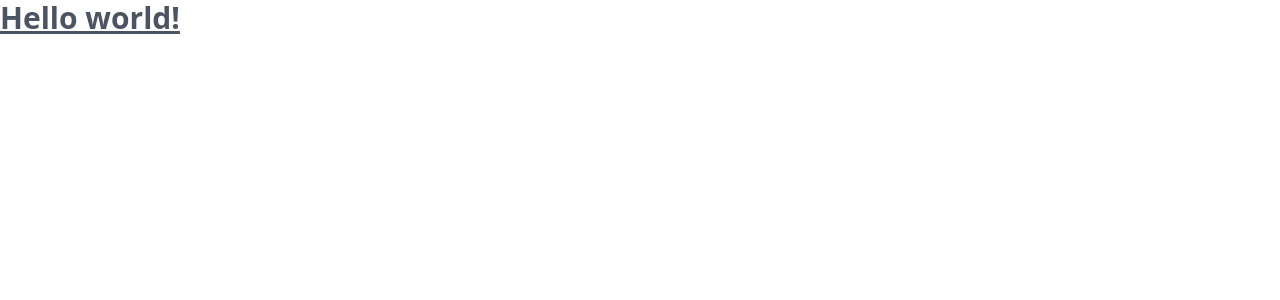
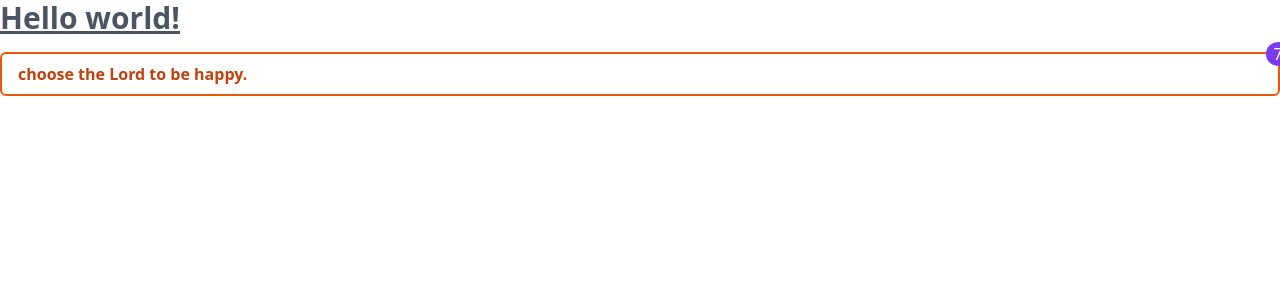
Before and after one commit to albert-byiringiro/vote-fusion, a React (Vite) app in the folder client/: page / in a window 1280 px wide. Shown: the top 300 px of the page. Built offline with nearby package versions, Linux system fonts and the light colour scheme.

Commit message:
feature: added RankedCheckbox component

```diff
--- a/client/src/App.tsx
+++ b/client/src/App.tsx
@@ -1,9 +1,12 @@
+import RankedCheckBox from "./components/ui/RankedCheckBox";
+
 export default function App() {
   return (
     <>
     <h1 className="text-3xl font-bold underline">
       Hello world!
     </h1>
+    <RankedCheckBox value={"choose the Lord to be happy."} rank={7}/>
     </>
   )
 }
--- /dev/null
+++ b/client/src/components/ui/RankedCheckBox.tsx
@@ -0,0 +1,20 @@
+type RankedCheckBoxProps = {
+    rank?: number;
+    value: string;
+    onSelect?: () => void;
+}
+
+const RankedCheckBox = ({ value, rank }: RankedCheckBoxProps) => (
+    <div className="my-4 box btn-orange relative">
+        <div className="">{value}</div>
+        {rank && (
+            <div className="absolute w-6 h-6 -top-3 -right-3 rounded-full bg-purple-600">
+                <div className="text-center font-medium text-white">
+                    {rank}
+                </div>
+            </div>
+        )}
+    </div>
+)
+
+export default RankedCheckBox
```
